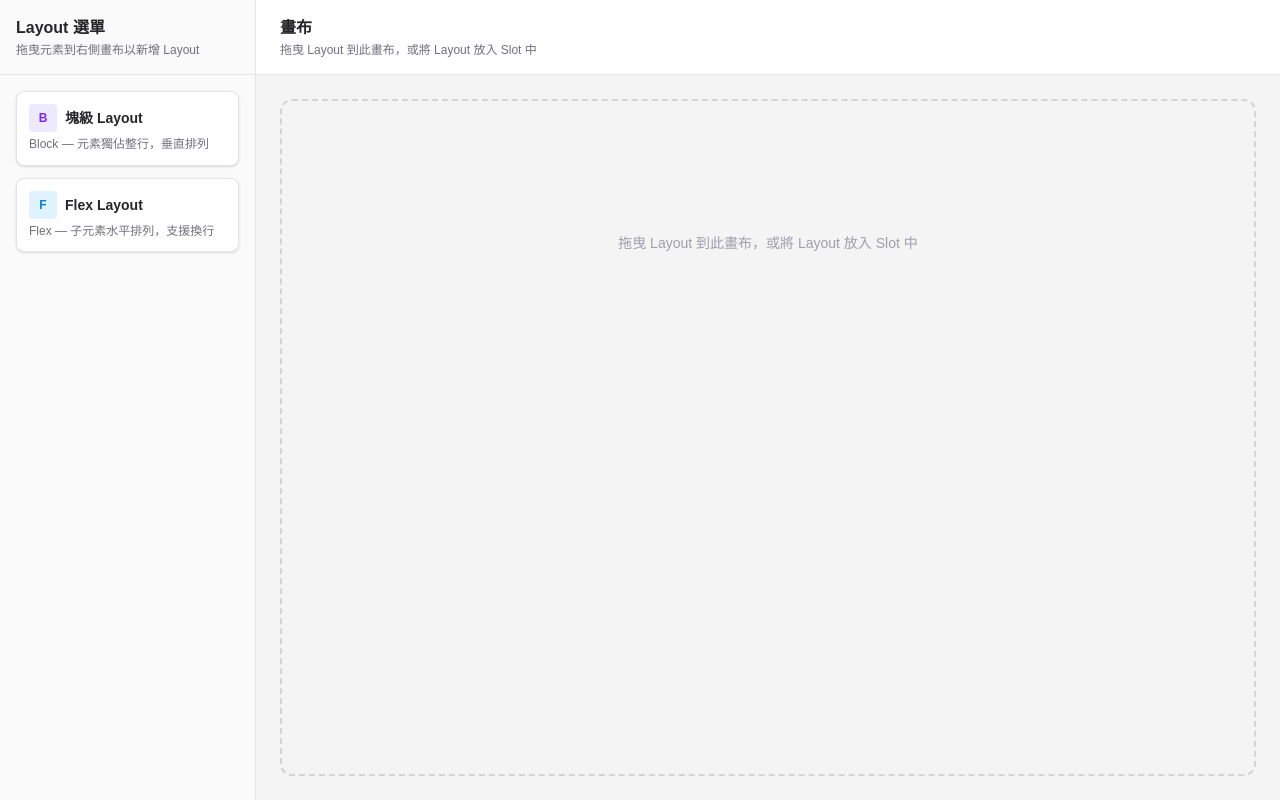
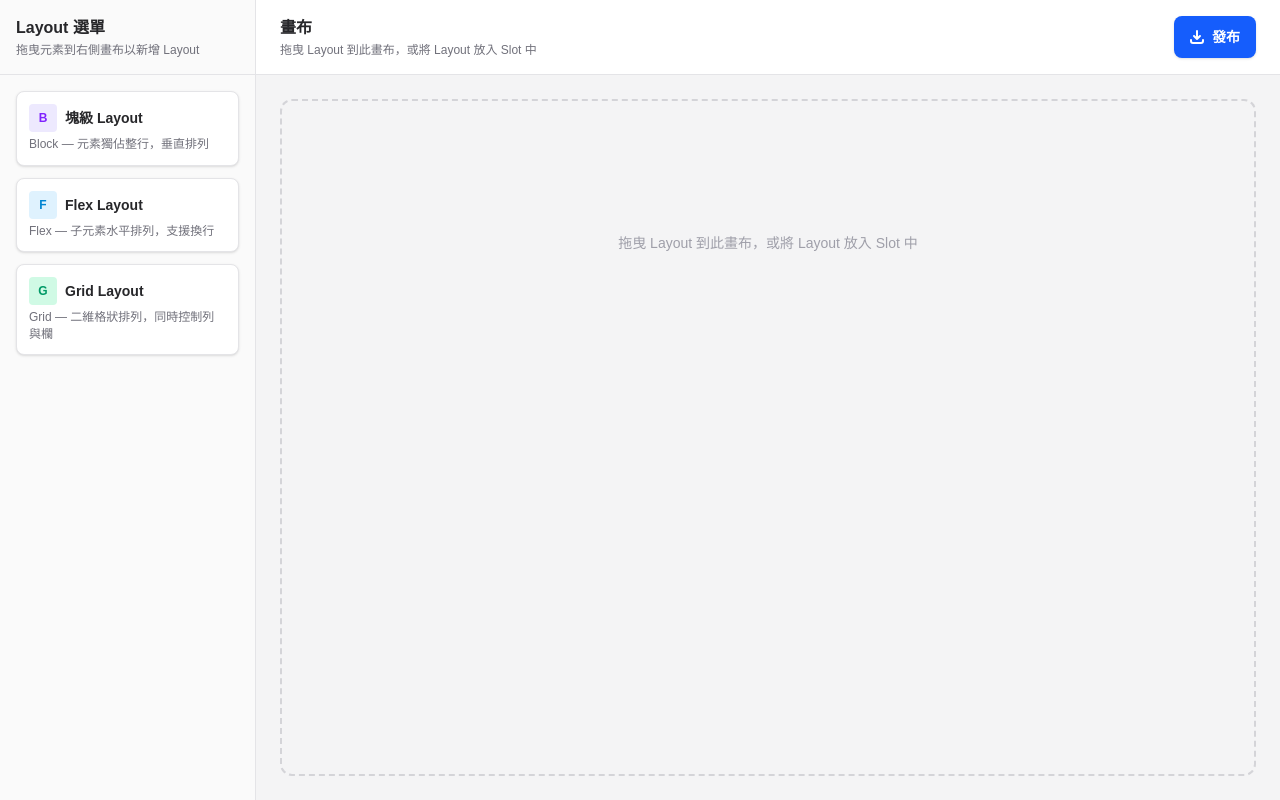
Before and after one commit to Gino-Hsu/console-dnd-test, a Next.js app: page / in a window 1280 px wide. Built offline with nearby package versions, Linux system fonts and the light colour scheme.

Commit message:
feat: 加入 Grid Layout

```diff
--- a/app/components/CanvasArea.tsx
+++ b/app/components/CanvasArea.tsx
@@ -5,8 +5,9 @@ import {
     SortableContext,
     verticalListSortingStrategy,
 } from '@dnd-kit/sortable';
+import { useCallback } from 'react';
 import LayoutCard from './LayoutCard';
-import type { NestedLayout } from './types';
+import type { NestedLayout, PageVersion } from './types';
 
 /*  插入線  */
 export function InsertLine() {
@@ -39,13 +40,46 @@ export default function CanvasArea({
         data: { type: 'canvas' },
     });
 
+    const handlePublish = useCallback(() => {
+        const pageVersion: PageVersion = {
+            id: crypto.randomUUID(),
+            pageId: 'page-1',
+            version: 1,
+            status: 'published',
+            data: layouts,
+            createdAt: new Date().toISOString(),
+        };
+        console.log('📦 PageVersion:', pageVersion);
+    }, [layouts]);
+
     return (
         <main className='flex-1 flex flex-col h-full overflow-hidden'>
-            <div className='px-6 py-4 border-b border-zinc-200 bg-white'>
-                <h2 className='text-base font-bold text-zinc-800'>畫布</h2>
-                <p className='text-xs text-zinc-500 mt-0.5'>
-                    拖曳 Layout 到此畫布，或將 Layout 放入 Slot 中
-                </p>
+            <div className='flex justify-between px-6 py-4 border-b border-zinc-200 bg-white'>
+                <div>
+                    <h2 className='text-base font-bold text-zinc-800'>畫布</h2>
+                    <p className='text-xs text-zinc-500 mt-0.5'>
+                        拖曳 Layout 到此畫布，或將 Layout 放入 Slot 中
+                    </p>
+                </div>
+                <button
+                    onClick={handlePublish}
+                    className='flex items-center gap-2 px-4 py-1.5 rounded-lg bg-blue-600 hover:bg-blue-700 active:bg-blue-800 text-white text-sm font-semibold transition-colors shadow-sm'
+                >
+                    <svg
+                        width='14'
+                        height='14'
+                        viewBox='0 0 14 14'
+                        fill='none'
+                        stroke='currentColor'
+                        strokeWidth='2'
+                        strokeLinecap='round'
+                        strokeLinejoin='round'
+                    >
+                        <path d='M7 1v8M4 6l3 3 3-3' />
+                        <path d='M1 10v1a2 2 0 002 2h8a2 2 0 002-2v-1' />
+                    </svg>
+                    發布
+                </button>
             </div>
 
             <div className='flex-1 overflow-y-auto p-6 bg-zinc-100'>
--- a/app/components/LayoutCard.tsx
+++ b/app/components/LayoutCard.tsx
@@ -120,23 +120,21 @@ export default function LayoutCard({
     };
 
     const isBlock = layout.type === 'block';
+    const isFlex = layout.type === 'flex';
+    const isGrid = layout.type === 'grid';
 
     // 隨巢狀深度調暗邊框色
     const borderColor = isBlock
-        ? depth === 0
-            ? 'border-violet-300'
-            : 'border-violet-200'
-        : depth === 0
-          ? 'border-sky-300'
-          : 'border-sky-200';
+        ? depth === 0 ? 'border-violet-300' : 'border-violet-200'
+        : isFlex
+          ? depth === 0 ? 'border-sky-300' : 'border-sky-200'
+          : depth === 0 ? 'border-emerald-300' : 'border-emerald-200';
 
     const bgColor = isBlock
-        ? depth === 0
-            ? 'bg-violet-50'
-            : 'bg-violet-50/70'
-        : depth === 0
-          ? 'bg-sky-50'
-          : 'bg-sky-50/70';
+        ? depth === 0 ? 'bg-violet-50' : 'bg-violet-50/70'
+        : isFlex
+          ? depth === 0 ? 'bg-sky-50' : 'bg-sky-50/70'
+          : depth === 0 ? 'bg-emerald-50' : 'bg-emerald-50/70';
 
     return (
         <div
@@ -172,10 +170,12 @@ export default function LayoutCard({
                     className={`text-xs font-bold px-2 py-0.5 rounded-full shrink-0 ${
                         isBlock
                             ? 'bg-violet-200 text-violet-700'
-                            : 'bg-sky-200 text-sky-700'
+                            : isFlex
+                              ? 'bg-sky-200 text-sky-700'
+                              : 'bg-emerald-200 text-emerald-700'
                     }`}
                 >
-                    {isBlock ? 'Block' : 'Flex'}
+                    {isBlock ? 'Block' : isFlex ? 'Flex' : 'Grid'}
                 </span>
 
                 <span className='text-sm font-semibold text-zinc-700 flex-1 truncate'>
@@ -205,9 +205,13 @@ export default function LayoutCard({
             {/* Slots */}
             {layout.slots && layout.slots.length > 0 && (
                 <div
-                    className={`flex gap-2 ${
-                        isBlock ? 'flex-col' : 'flex-row'
-                    }`}
+                    className={
+                        isBlock
+                            ? 'flex flex-col gap-2'
+                            : isFlex
+                              ? 'flex flex-row gap-2'
+                              : 'grid grid-cols-2 gap-2'
+                    }
                 >
                     {layout.slots.map(slot => (
                         <SlotZone
--- a/app/components/LayoutSidebar.tsx
+++ b/app/components/LayoutSidebar.tsx
@@ -31,9 +31,13 @@ function DraggableSidebarItem({ item }: { item: SidebarItem }) {
                     <span className='inline-flex items-center justify-center w-7 h-7 rounded bg-violet-100 text-violet-600 text-xs font-bold'>
                         B
                     </span>
-                ) : (
+                ) : item.type === 'flex' ? (
                     <span className='inline-flex items-center justify-center w-7 h-7 rounded bg-sky-100 text-sky-600 text-xs font-bold'>
                         F
+                    </span>
+                ) : (
+                    <span className='inline-flex items-center justify-center w-7 h-7 rounded bg-emerald-100 text-emerald-600 text-xs font-bold'>
+                        G
                     </span>
                 )}
                 <span className='font-semibold text-sm text-zinc-800'>
--- a/app/components/types.ts
+++ b/app/components/types.ts
@@ -1,4 +1,4 @@
-export type LayoutType = 'block' | 'flex';
+export type LayoutType = 'block' | 'flex' | 'grid';
 
 export interface LayoutItem {
     id: string;
@@ -10,6 +10,7 @@ export interface LayoutItem {
 export const LAYOUT_CONFIG: Record<LayoutType, { slotLabels: string[] }> = {
     block: { slotLabels: ['內容區'] },
     flex: { slotLabels: ['左欄', '右欄'] },
+    grid: { slotLabels: ['格子1', '格子2', '格子3', '格子4'] },
 };
 
 /**
@@ -47,7 +48,7 @@ export type PageVersion = {
     pageId: string;
     version: number;
     status: 'draft' | 'published';
-    data: PageDocument[];
+    data: NestedLayout[];
     createdAt: string;
 };
 
@@ -69,4 +70,9 @@ export const SIDEBAR_ITEMS: SidebarItem[] = [
         label: 'Flex Layout',
         description: 'Flex — 子元素水平排列，支援換行',
     },
+    {
+        type: 'grid',
+        label: 'Grid Layout',
+        description: 'Grid — 二維格狀排列，同時控制列與欄',
+    },
 ];
```
